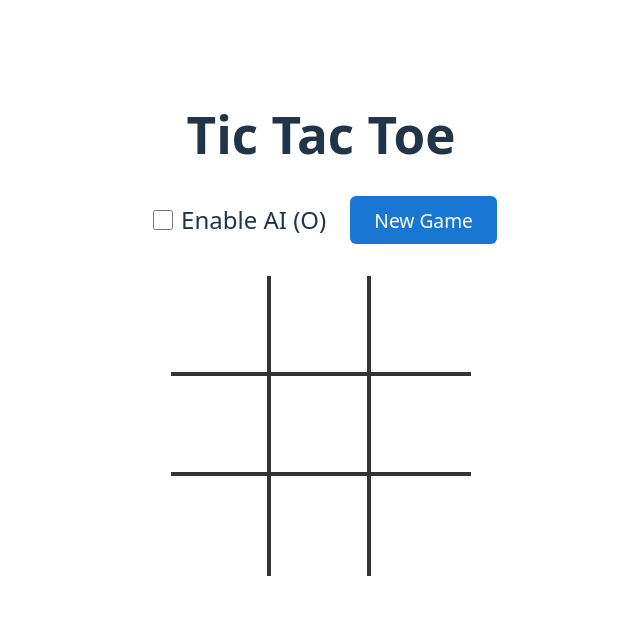
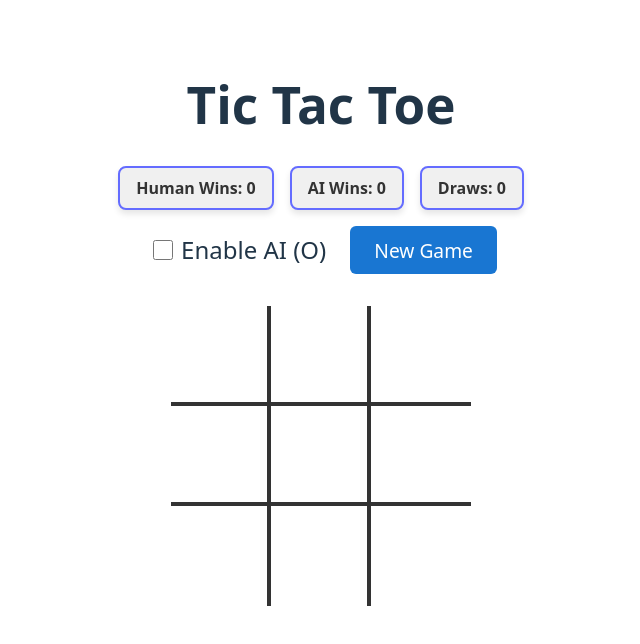
Before and after one commit to Smart-Games-LLC/TicTacToe-copilot, a React (Vite) app: page / in a window 1280 px wide. Shown: the top 644 px of the page, without its empty margins (319-959 px from the left). Built offline with nearby package versions, Linux system fonts and the light colour scheme.

Commit message:
AI code for tracking results of all games

```diff
--- a/src/App.css
+++ b/src/App.css
@@ -187,3 +187,26 @@
   min-height: 2.5em; /* Reserve space for one line of text */
   transition: background 0.2s;
 }
+
+.stats {
+  display: flex;
+  justify-content: center;
+  gap: 1rem;
+  margin: 1rem 0;
+}
+
+.stat {
+  padding: 0.5rem 1rem;
+  border: 2px solid #646cff;
+  border-radius: 8px;
+  background-color: #f0f0f0;
+  color: #333;
+  font-weight: bold;
+  box-shadow: 0 4px 6px rgba(0, 0, 0, 0.1);
+  transition: transform 200ms ease, box-shadow 200ms ease;
+}
+
+.stat:hover {
+  transform: scale(1.05);
+  box-shadow: 0 6px 10px rgba(0, 0, 0, 0.2);
+}
--- a/src/App.tsx
+++ b/src/App.tsx
@@ -32,6 +32,10 @@ function App() {
   const [aiPlayer, setAiPlayer] = useState<Player>('O')
   const [gameHistory, setGameHistory] = useState<Cell[][][]>([])
   const [gameOver, setGameOver] = useState(false)
+  const [humanWins, setHumanWins] = useState(0)
+  const [aiWins, setAiWins] = useState(0)
+  const [draws, setDraws] = useState(0) // New state for tracking draws
+
   const winner = calculateWinner(board)
   const isDraw = !winner && isBoardFull(board)
 
@@ -52,6 +56,17 @@ function App() {
         recordGameResult([...updatedHistory], newWinner)
         setGameHistory([])
         setGameOver(true)
+
+        // Increment win counters or draw counter
+        if (newWinner) {
+          if (newWinner === aiPlayer) {
+            setAiWins(aiWins => aiWins + 1)
+          } else {
+            setHumanWins(humanWins => humanWins + 1)
+          }
+        } else if (newIsDraw) {
+          setDraws(draws => draws + 1) // Increment draw counter
+        }
       } else {
         setGameOver(false)
       }
@@ -104,7 +119,14 @@ function App() {
 
   return (
     <div className="app">
-      <h1>Tic Tac Toe</h1>
+      <div>
+        <h1>Tic Tac Toe</h1>
+        <div className="stats">
+          <div className="stat">Human Wins: {humanWins}</div>
+          <div className="stat">AI Wins: {aiWins}</div>
+          <div className="stat">Draws: {draws}</div>
+        </div>
+      </div>
       <div className="settings">
         <label>
           <input
```
Also changed, not shown: 1 other file (tests, documents, lock files or other folders).
